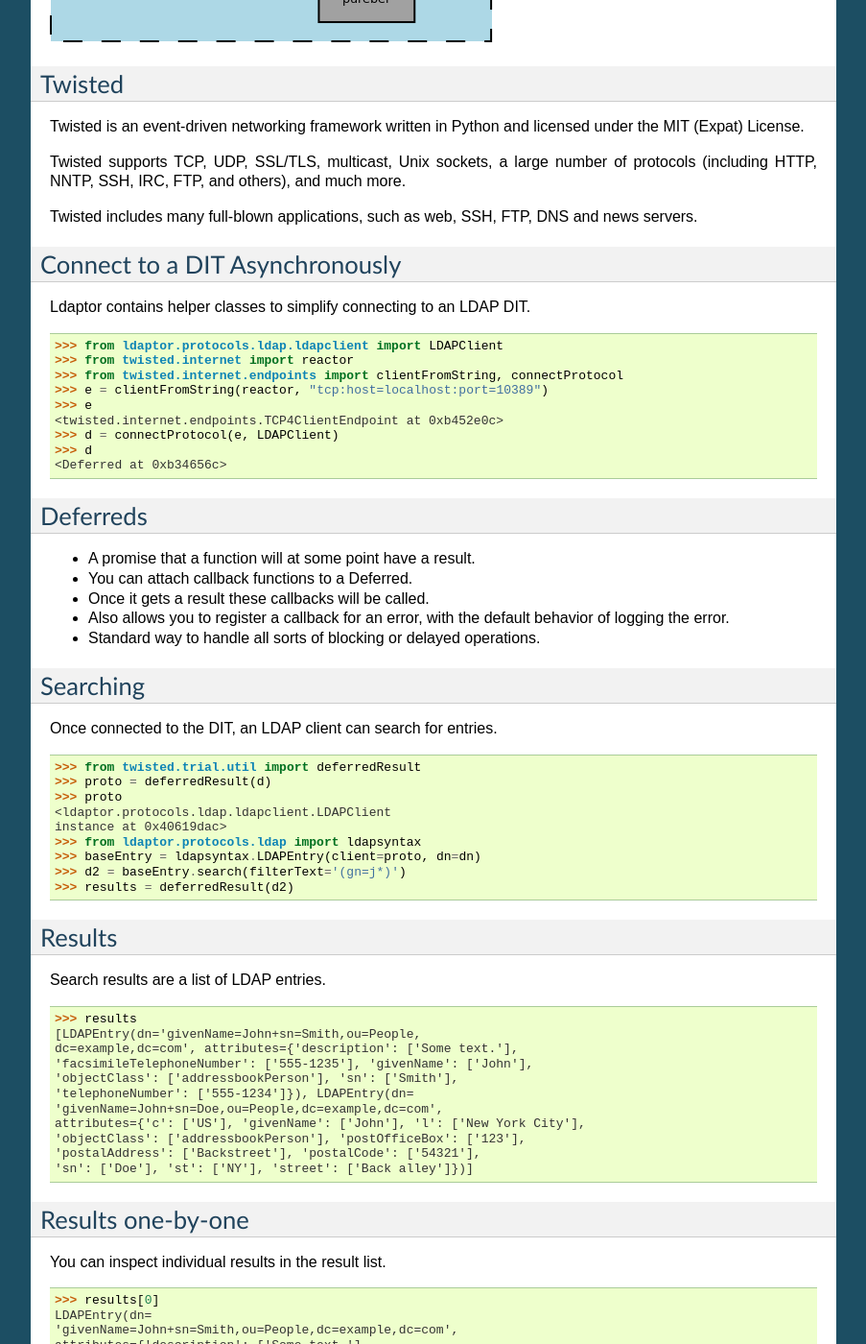
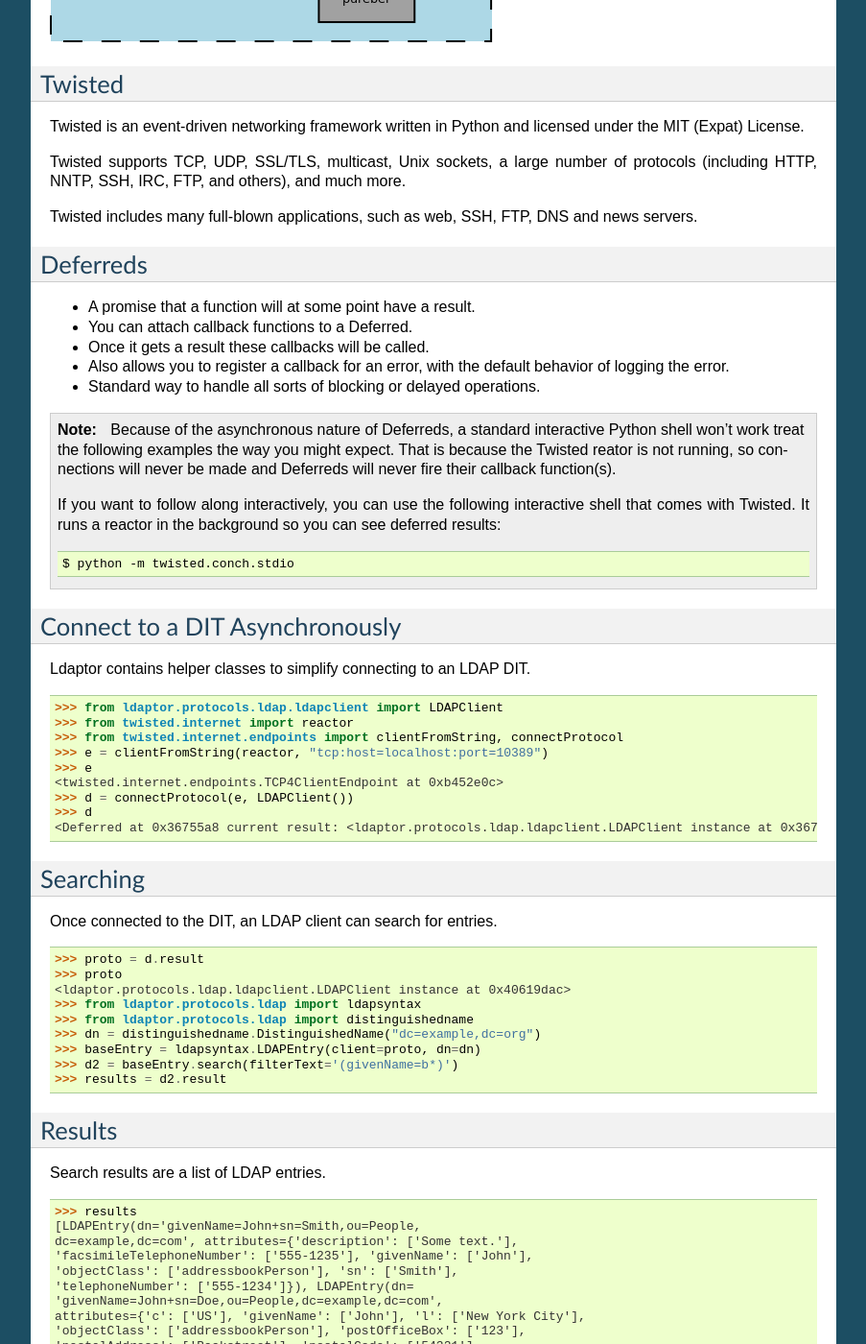
Before and after one commit to twisted/ldaptor, a Sphinx documentation site: the page built from docs/source/addressbook-example.rst, in a window 1280 px wide and 1400 px high, scrolled down 2030 px. Shown: the whole window at 96% size, without its empty margins (198-1101 px from the left). Built offline with Sphinx 7.4.7, drawn with Linux system fonts in a browser that asks for light colours.

Commit message:
Updates to docs to make interactive examples work.

```diff
--- a/docs/source/addressbook-example.rst
+++ b/docs/source/addressbook-example.rst
@@ -82,6 +82,30 @@
 
 Twisted includes many full-blown applications, such as web, SSH, FTP, DNS and news servers.
 
+---------
+Deferreds
+---------
+
+- A promise that a function will at some point have a result.
+- You can attach callback functions to a Deferred.
+- Once it gets a result these callbacks will be called.
+- Also allows you to register a callback for an error, with the default behavior of logging the error.
+- Standard way to handle all sorts of blocking or delayed operations.
+
+.. note::
+
+    Because of the asynchronous nature of Deferreds, a standard interactive
+    Python shell won't work treat the following examples the way you might
+    expect.  That is because the Twisted reator is not running, so connections
+    will never be made and Deferreds will never fire their callback function(s).
+
+    If you want to follow along interactively, you can use the following
+    interactive shell that comes with Twisted.  It runs a reactor in the
+    background so you can see deferred results::
+
+        $ python -m twisted.conch.stdio
+
+
 -------------------------------
 Connect to a DIT Asynchronously
 -------------------------------
@@ -96,20 +120,9 @@
     >>> e = clientFromString(reactor, "tcp:host=localhost:port=10389")
     >>> e
     <twisted.internet.endpoints.TCP4ClientEndpoint at 0xb452e0c>
-    >>> d = connectProtocol(e, LDAPClient)
+    >>> d = connectProtocol(e, LDAPClient())
     >>> d
-    <Deferred at 0xb34656c>
-
-
----------
-Deferreds
----------
-
-- A promise that a function will at some point have a result.
-- You can attach callback functions to a Deferred.
-- Once it gets a result these callbacks will be called.
-- Also allows you to register a callback for an error, with the default behavior of logging the error.
-- Standard way to handle all sorts of blocking or delayed operations.
+    <Deferred at 0x36755a8 current result: <ldaptor.protocols.ldap.ldapclient.LDAPClient instance at 0x36757a0>>
 
 ---------
 Searching
@@ -119,15 +132,15 @@
 
 .. code-block:: python
 
-    >>> from twisted.trial.util import deferredResult
-    >>> proto = deferredResult(d)
+    >>> proto = d.result
     >>> proto
-    <ldaptor.protocols.ldap.ldapclient.LDAPClient
-    instance at 0x40619dac>
+    <ldaptor.protocols.ldap.ldapclient.LDAPClient instance at 0x40619dac>
     >>> from ldaptor.protocols.ldap import ldapsyntax
+    >>> from ldaptor.protocols.ldap import distinguishedname
+    >>> dn = distinguishedname.DistinguishedName("dc=example,dc=org")
     >>> baseEntry = ldapsyntax.LDAPEntry(client=proto, dn=dn)
-    >>> d2 = baseEntry.search(filterText='(gn=j*)')
-    >>> results = deferredResult(d2)
+    >>> d2 = baseEntry.search(filterText='(givenName=b*)')
+    >>> results = d2.result
 
 -------
 Results
```
